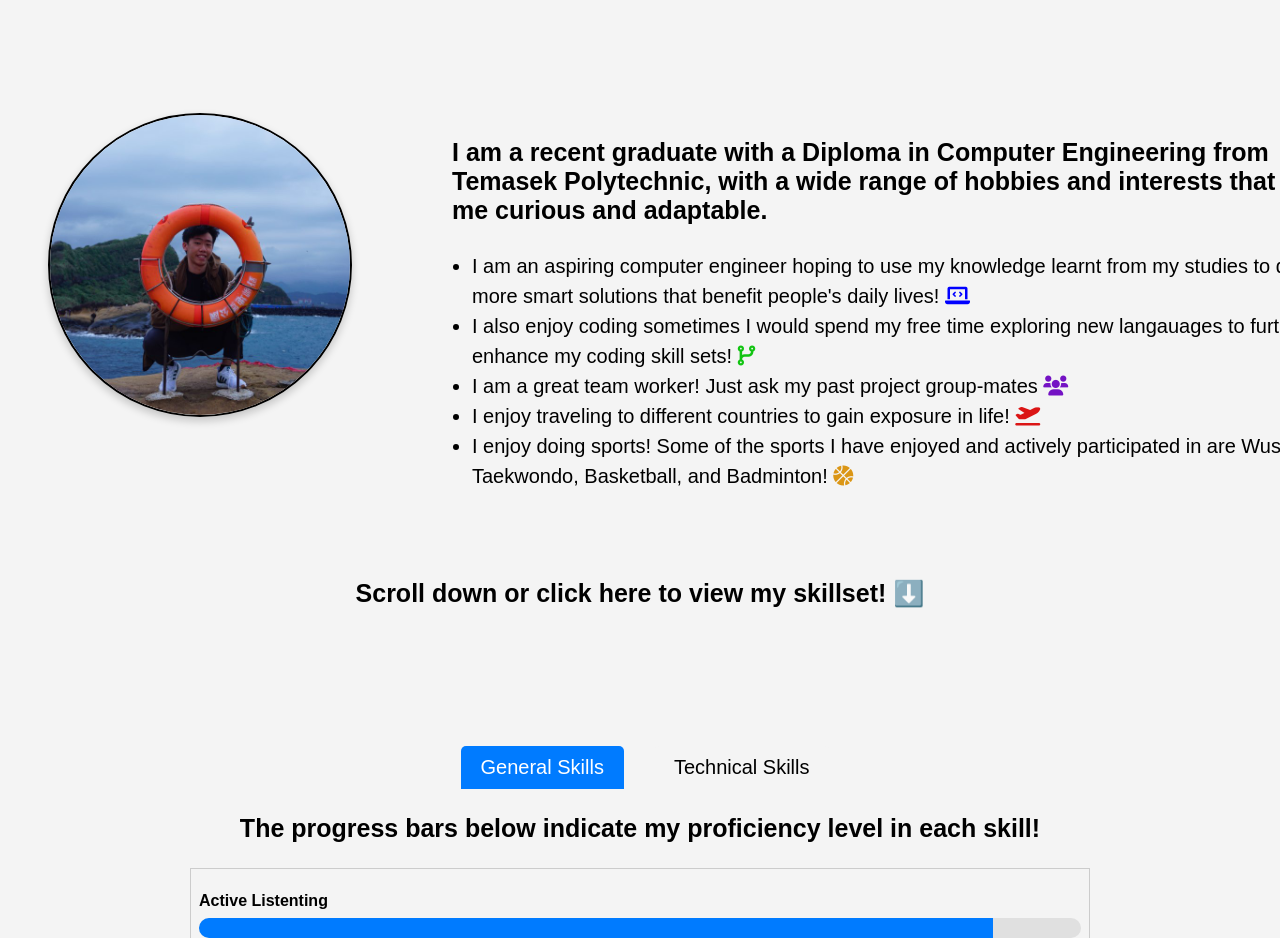
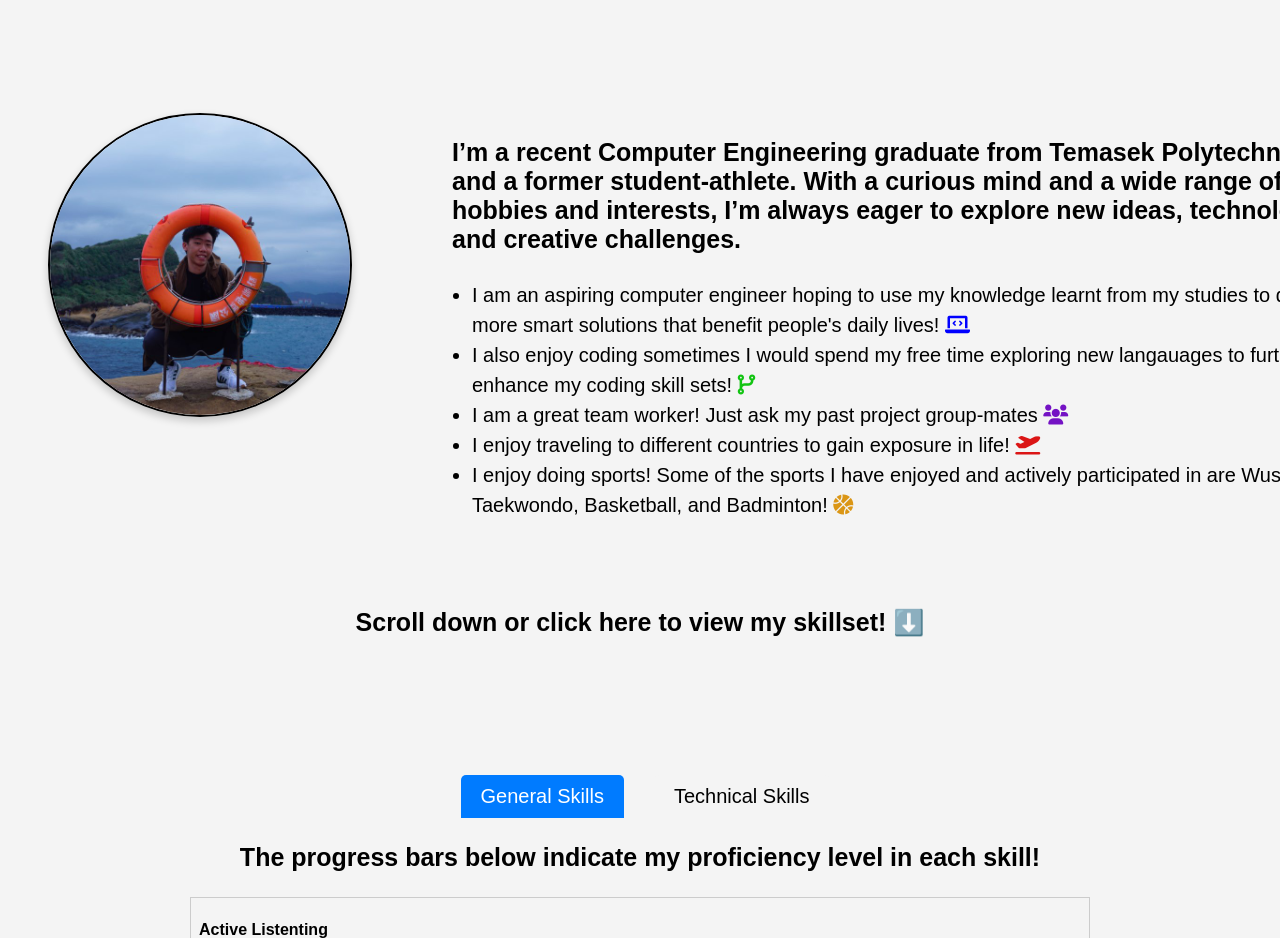
Before and after one commit to Poplol517/Portfolio, a plain HTML site: page index.html in a window 1280 px wide. Shown: the part 1920-2858 px from the top of the page. Drawn offline with Linux system fonts and the light colour scheme; files whose address does not match are found by name.

Commit message:
Updated about me section

```diff
--- a/index.html
+++ b/index.html
@@ -7,6 +7,7 @@
     <!-- Link to Font Awesome CDN -->
     <link href="https://cdnjs.cloudflare.com/ajax/libs/font-awesome/6.0.0-beta3/css/all.min.css" rel="stylesheet">
     <link rel="stylesheet" href="css/styles.css">
+    <meta name="viewport" content="width=device-width, initial-scale=1.0">
 </head>
 <body>
     <!-- Navigation Bar -->
@@ -50,7 +51,7 @@
         <div class="profile-pic-container">
             <img src="images/me.jpg" alt="My Photo" class="profile-pic">
             <div class="text-content">
-                <h3>I am a recent graduate with a Diploma in Computer Engineering from Temasek Polytechnic, with a wide range of hobbies and interests that keep me curious and adaptable.</h3>
+                <h3>I’m a recent Computer Engineering graduate from Temasek Polytechnic and a former student-athlete. With a curious mind and a wide range of hobbies and interests, I’m always eager to explore new ideas, technologies, and creative challenges.</h3>
                 <ul id="description">
                     <li>
                         I am an aspiring computer engineer hoping to use my knowledge learnt from my studies to develop more smart solutions that benefit people's daily lives!
```
